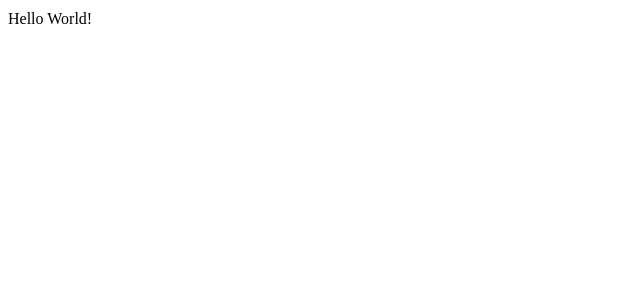
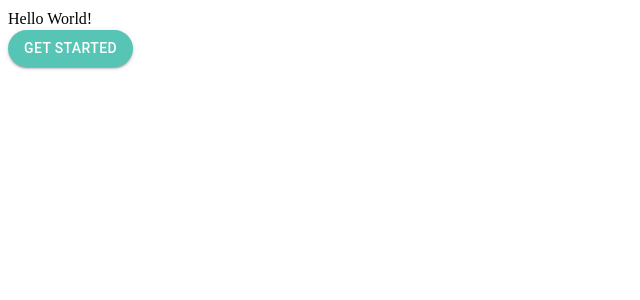
Before and after one commit to Groupyz/UI, a React (Create React App) app in the folder groupyz/: page / in a window 1280 px wide. Shown: the top 300 px of the page, without its empty margins (0-640 px from the left). Built offline with nearby package versions, Linux system fonts and the light colour scheme.

Commit message:
Add needed prop for react custom button.

```diff
--- a/groupyz/package.json
+++ b/groupyz/package.json
@@ -3,10 +3,16 @@
   "version": "0.1.0",
   "private": true,
   "dependencies": {
+    "@emotion/react": "^11.11.0",
+    "@emotion/styled": "^11.11.0",
+    "@mui/material": "^5.13.1",
     "@testing-library/jest-dom": "^5.16.5",
     "@testing-library/react": "^13.4.0",
     "@testing-library/user-event": "^13.5.0",
+    "bootstrap": "^5.2.3",
+    "prop-types": "^15.8.1",
     "react": "^18.2.0",
+    "react-bootstrap": "^2.7.4",
     "react-dom": "^18.2.0",
     "react-scripts": "5.0.1",
     "web-vitals": "^2.1.4"
--- a/groupyz/src/App.js
+++ b/groupyz/src/App.js
@@ -1,7 +1,10 @@
+import Button_c from "./global_components/Button_c";
+
 function App() {
   return (
     <div className="App">
       <header /> Hello World!
+      <Button_c name="Get Started"></Button_c>
     </div>
   );
 }
--- a/groupyz/src/global components/button.jsx
+++ /dev/null
@@ -1 +0,0 @@
-<Button href="#text-buttons">Link</Button>
--- /dev/null
+++ b/groupyz/src/global_components/Button_c.jsx
@@ -0,0 +1,23 @@
+import PropTypes from "prop-types";
+import Button from "@mui/material/Button";
+import "./styles/Button_c.css";
+
+const Button_c = ({ name }) => {
+  if (!name) {
+    throw new Error("The requiredProp is missing!");
+  }
+
+  return (
+    <div>
+      <Button href="#text-buttons" variant="contained" id="Button_c">
+        {name}
+      </Button>
+    </div>
+  );
+};
+
+Button_c.propTypes = {
+  name: PropTypes.any.isRequired,
+};
+
+export default Button_c;
--- /dev/null
+++ b/groupyz/src/global_components/styles/Button_c.css
@@ -0,0 +1,4 @@
+#Button_c {
+  background: #57C5B6;
+  border-radius: 50px;
+}
```
Also changed, not shown: 1 other file (tests, documents, lock files or other folders).
